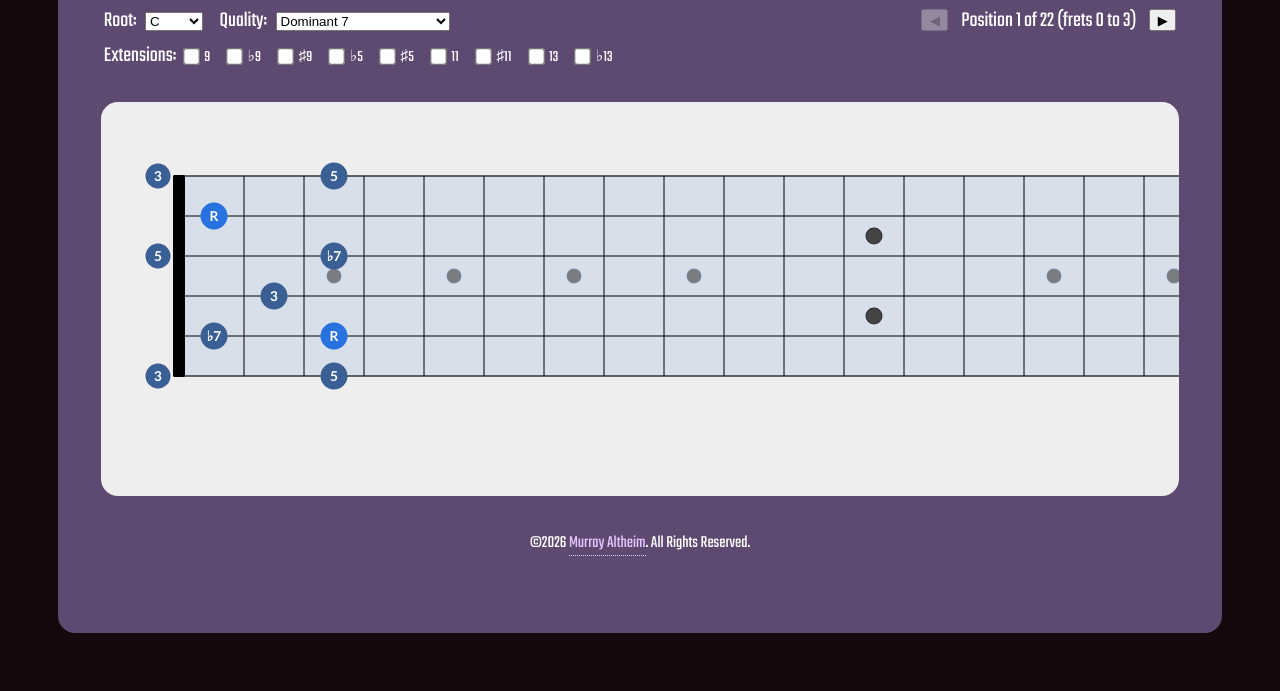
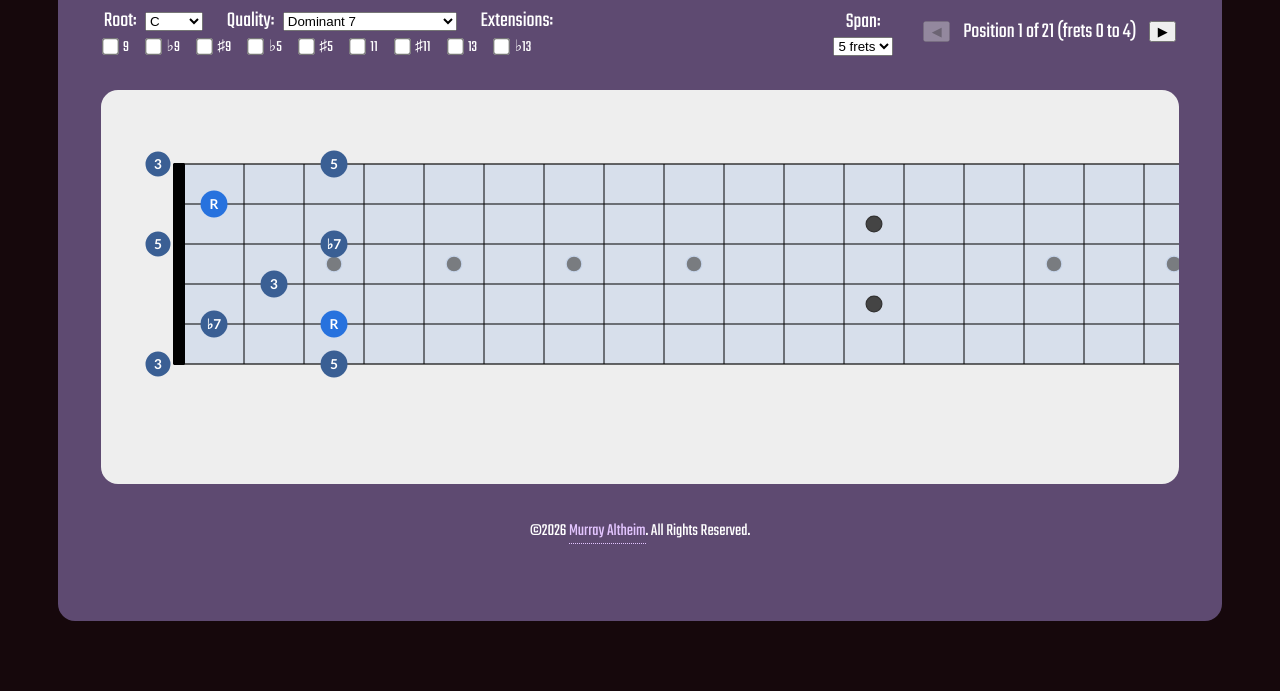
Before and after one commit to ifurusato/fretboard, a plain HTML site: page chordtones/index.html in a window 1280 px wide. Shown: the part 209-900 px from the top of the page. Drawn offline with Linux system fonts and the light colour scheme.

Commit message:
incorporate css; added span adjust

```diff
--- a/chordtones/index.html
+++ b/chordtones/index.html
@@ -4,9 +4,29 @@
   <meta http-equiv="content-type" content="text/html; charset=UTF-8">
   <title>Chord Tones</title>
   <link rel="stylesheet" type="text/css" href="../fretboard/style/fretboard.css" />
-  <link rel="stylesheet" type="text/css" href="./style/chord.css" />
   <script src="../fretboard/script/jquery-1.12.4.min.js"></script>
   <script src="./script/chord.js"></script>
+  <style>
+    #extlist label {
+      font-size: 110%; white-space: nowrap; margin-right: 0.8em;
+    }
+    #extlist input[type=checkbox] {
+      transform: scale(1.3); margin: 0 0.3em 0 0; vertical-align: middle;
+    }
+    #extlist label:has(input:disabled) { opacity: 0.35; }
+    #chordformula {
+      color: #e3c5ff; font-size: 220%; margin: 0 0 0 0;
+    }
+    .position {
+      display: flex; align-items: center; justify-content: flex-end; gap: 0.6em;
+      color: white; font-size: 150%;
+    }
+    .position button { font-size: 60%; padding: 0.1em 0.5em; }
+    #positionlabel { white-space: nowrap; }
+    #svg2 tspan {
+      font-size: 0.95em;
+    }
+  </style>
 </head>
 <body>
 <div id="wrapper">
@@ -27,22 +47,21 @@
       <td align="left">
         <label for="rootselect">Root:</label>&nbsp;
         <select id="rootselect"></select>
-        <span style="margin-right:1em"></span>
-        <label for="qualityselect">Quality:</label>&nbsp;
+        <label for="qualityselect" style="padding-left:1em">Quality:</label>&nbsp;
         <select id="qualityselect"></select>
+        <label style="padding-left:1em">Extensions:</label>&nbsp;
+        <span id="extlist"></span>
       </td>
       <td align="right">
+        <label for="spanselect" style="padding-left:1em; padding-right:0.5em; margin-right:0em;">Span:</label>&nbsp;
+        <select id="spanselect"></select>
+      </td>
+      <td align="right" width="20%">
         <div class="position">
-          <button id="prev" aria-label="previous position">◀</button>
+          <button id="prev" style="margin-left:2em" aria-label="previous position">◀</button>
           <span id="positionlabel"></span>
           <button id="next" aria-label="next position">▶</button>
         </div>
-      </td>
-    </tr>
-    <tr>
-      <td colspan="2">
-        <label>Extensions:</label>&nbsp;
-        <span id="extlist"></span>
       </td>
     </tr>
   </tbody></table>
--- a/chordtones/script/chord.js
+++ b/chordtones/script/chord.js
@@ -1,13 +1,14 @@
 /*
  * JavaScript for Barkhausen Fretboard: Chord Tones
- * Copyright 2015-2026 Murray Altheim. All Rights Reserved.
+ * Copyright 2026 Murray Altheim. All Rights Reserved.
  */
 
   var rootColor = '#2772de',
     defaultColor = '#3a5f94',
     openStrings = [4, 11, 7, 2, 9, 4],
     fretCount = 24,
-    windowSize = 4,
+    defaultSpan = 5,
+    windowSize = defaultSpan,
     markers = [3, 5, 7, 9, 15, 17, 19, 21],
     rootNames = ["C", "C♯/D♭", "D", "D♯/E♭", "E", "F", "F♯/G♭", "G", "G♯/A♭", "A", "A♯/B♭", "B"],
     qualityGroups = ["Triads", "Sixths", "Sevenths"],
@@ -210,6 +211,7 @@
       root: $('#rootselect').val(),
       quality: $('#qualityselect').val(),
       extensions: $('#extlist input:checked').map(function() { return Number($(this).val()); }).get(),
+      span: windowSize,
       base: displayBase
     }));
   }
@@ -220,6 +222,10 @@
     $('#rootselect').val(saved.root);
     $('#qualityselect').val(saved.quality);
     saved.extensions.forEach(function(i) { box(i).prop('checked', true); });
+    if (saved.span !== undefined) {
+      windowSize = saved.span;
+      $('#spanselect').val(saved.span);
+    }
     pendingBase = saved.base;
   }
 
@@ -279,6 +285,10 @@
     extensions.forEach(function(e, i) {
       $('#extlist').append($('<label>').append($('<input type="checkbox">').attr('value', i)).append(' ' + e.label + ' '));
     });
+    [4, 5, 6].forEach(function(n) {
+      $('#spanselect').append($('<option>').attr('value', n).text(n + ' frets'));
+    });
+    $('#spanselect').val(defaultSpan);
 
     buildBoard();
 
@@ -286,6 +296,10 @@
     $('#extlist').on('change', 'input', function() { update(true); });
     $('#prev').bind('click', function() { step(-1); });
     $('#next').bind('click', function() { step(1); });
+    $('#spanselect').bind('change', function() {
+      windowSize = Number($(this).val());
+      update(false);
+    });
     $(document).bind('keydown', function(e) {
       if (e.key === 'ArrowLeft') { step(-1); }
       if (e.key === 'ArrowRight') { step(1); }
--- a/chordtones/style/chord.css
+++ /dev/null
@@ -1,19 +0,0 @@
-#extlist label {
-  font-size: 110%; white-space: nowrap; margin-right: 0.8em;
-}
-#extlist input[type=checkbox] {
-  transform: scale(1.3); margin: 0 0.3em 0 0; vertical-align: middle;
-}
-#extlist label:has(input:disabled) { opacity: 0.35; }
-#chordformula {
-  color: #e3c5ff; font-size: 220%; margin: 0 0 0 0;
-}
-.position {
-  display: flex; align-items: center; justify-content: flex-end; gap: 0.6em;
-  color: white; font-size: 150%;
-}
-.position button { font-size: 60%; padding: 0.1em 0.5em; }
-#positionlabel { white-space: nowrap; }
-#svg2 tspan {
-  font-size: 0.95em;
-}
```
